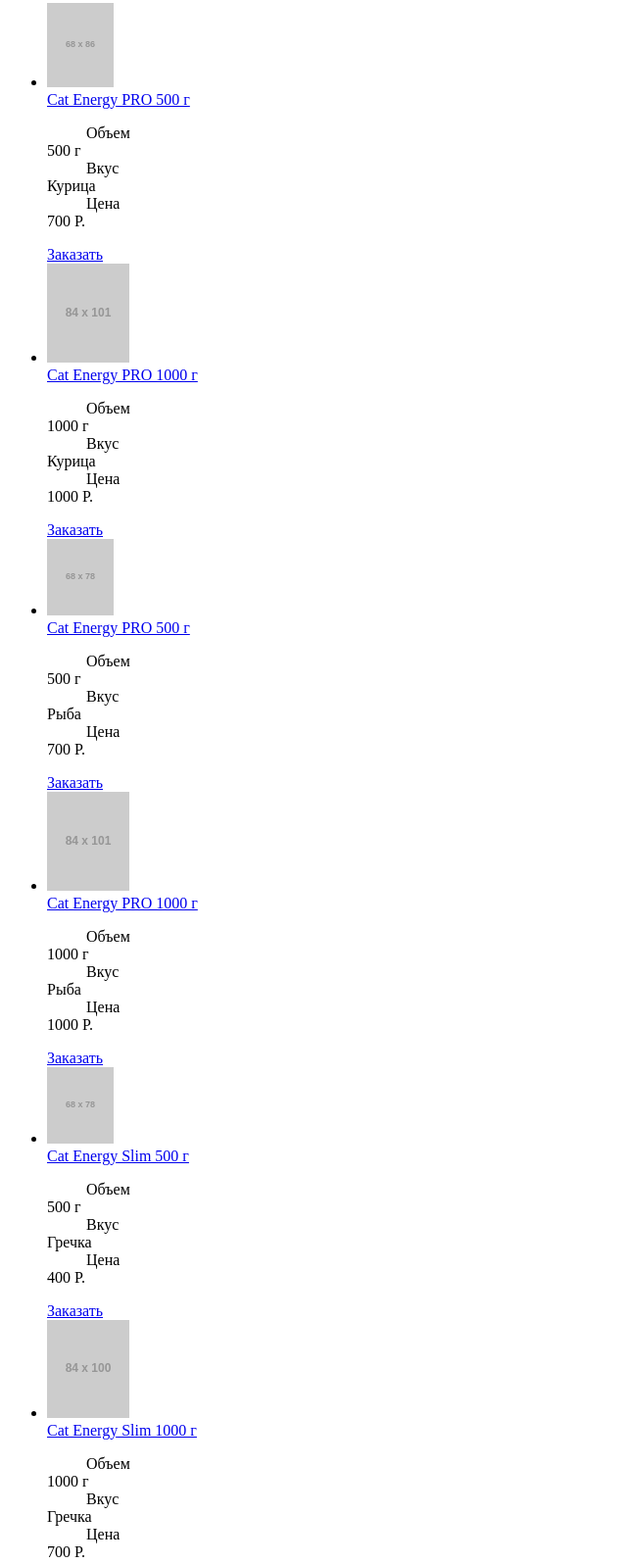
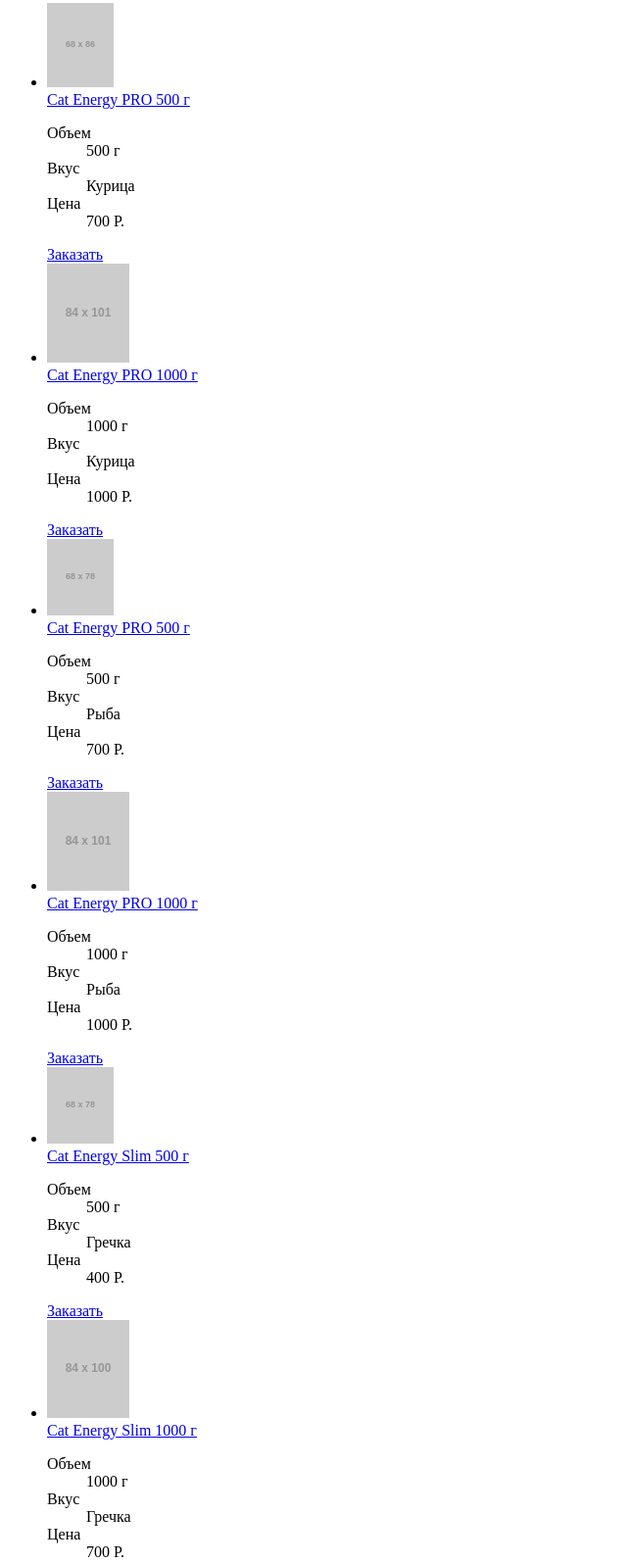
Before and after one commit to JacobBeam/891863-cat-energy-20, a website: page source/catalog.html in a window 1280 px wide. Shown: the part 147-1743 px from the top of the page at 98% size, without its empty margins (0-640 px from the left). Drawn offline with Linux system fonts and the light colour scheme; placeholder pictures from the web are drawn by us.

Commit message:
Правки в верстке catalog.html

```diff
--- a/source/catalog.html
+++ b/source/catalog.html
@@ -47,12 +47,12 @@
               <div class="item-card__info">
                 <a class="item-card__title" href="#">Cat Energy PRO 500 г</a>
                 <dl class="item-card__stats">
-                  <dd class="item-card__description">Объем</dd>
-                  <dt class="item-card__value">500 г</dt>
-                  <dd class="item-card__description">Вкус</dd>
-                  <dt class="item-card__value">Курица</dt>
-                  <dd class="item-card__description">Цена</dd>
-                  <dt class="item-card__value">700 Р.</dt>
+                  <dt class="item-card__description">Объем</dt>
+                  <dd class="item-card__value">500 г</dd>
+                  <dt class="item-card__description">Вкус</dt>
+                  <dd class="item-card__value">Курица</dd>
+                  <dt class="item-card__description">Цена</dt>
+                  <dd class="item-card__value">700 Р.</dd>
                 </dl>
               </div>
             </div>
@@ -69,12 +69,12 @@
               <div class="item-card__info">
                 <a class="item-card__title" href="#">Cat Energy PRO 1000 г</a>
                 <dl class="item-card__stats">
-                  <dd class="item-card__description">Объем</dd>
-                  <dt class="item-card__value">1000 г</dt>
-                  <dd class="item-card__description">Вкус</dd>
-                  <dt class="item-card__value">Курица</dt>
-                  <dd class="item-card__description">Цена</dd>
-                  <dt class="item-card__value">1000 Р.</dt>
+                  <dt class="item-card__description">Объем</dt>
+                  <dd class="item-card__value">1000 г</dd>
+                  <dt class="item-card__description">Вкус</dt>
+                  <dd class="item-card__value">Курица</dd>
+                  <dt class="item-card__description">Цена</dt>
+                  <dd class="item-card__value">1000 Р.</dd>
                 </dl>
               </div>
             </div>
@@ -91,12 +91,12 @@
               <div class="item-card__info">
                 <a class="item-card__title" href="#">Cat Energy PRO 500 г</a>
                 <dl class="item-card__stats">
-                  <dd class="item-card__description">Объем</dd>
-                  <dt class="item-card__value">500 г</dt>
-                  <dd class="item-card__description">Вкус</dd>
-                  <dt class="item-card__value">Рыба </dt>
-                  <dd class="item-card__description">Цена</dd>
-                  <dt class="item-card__value">700 Р.</dt>
+                  <dt class="item-card__description">Объем</dt>
+                  <dd class="item-card__value">500 г</dd>
+                  <dt class="item-card__description">Вкус</dt>
+                  <dd class="item-card__value">Рыба </dd>
+                  <dt class="item-card__description">Цена</dt>
+                  <dd class="item-card__value">700 Р.</dd>
                 </dl>
               </div>
             </div>
@@ -113,12 +113,12 @@
               <div class="item-card__info">
                 <a class="item-card__title" href="#">Cat Energy PRO 1000 г</a>
                 <dl class="item-card__stats">
-                  <dd class="item-card__description">Объем</dd>
-                  <dt class="item-card__value">1000 г</dt>
-                  <dd class="item-card__description">Вкус</dd>
-                  <dt class="item-card__value">Рыба</dt>
-                  <dd class="item-card__description">Цена</dd>
-                  <dt class="item-card__value">1000 Р.</dt>
+                  <dt class="item-card__description">Объем</dt>
+                  <dd class="item-card__value">1000 г</dd>
+                  <dt class="item-card__description">Вкус</dt>
+                  <dd class="item-card__value">Рыба</dd>
+                  <dt class="item-card__description">Цена</dt>
+                  <dd class="item-card__value">1000 Р.</dd>
                 </dl>
               </div>
             </div>
@@ -135,12 +135,12 @@
               <div class="item-card__info">
                 <a class="item-card__title" href="#">Cat Energy Slim 500 г</a>
                 <dl class="item-card__stats">
-                  <dd class="item-card__description">Объем</dd>
-                  <dt class="item-card__value">500 г</dt>
-                  <dd class="item-card__description">Вкус</dd>
-                  <dt class="item-card__value">Гречка</dt>
-                  <dd class="item-card__description">Цена</dd>
-                  <dt class="item-card__value">400 Р.</dt>
+                  <dt class="item-card__description">Объем</dt>
+                  <dd class="item-card__value">500 г</dd>
+                  <dt class="item-card__description">Вкус</dt>
+                  <dd class="item-card__value">Гречка</dd>
+                  <dt class="item-card__description">Цена</dt>
+                  <dd class="item-card__value">400 Р.</dd>
                 </dl>
               </div>
             </div>
@@ -157,12 +157,12 @@
               <div class="item-card__info">
                 <a class="item-card__title" href="#">Cat Energy Slim 1000 г</a>
                 <dl class="item-card__stats">
-                  <dd class="item-card__description">Объем</dd>
-                  <dt class="item-card__value">1000 г</dt>
-                  <dd class="item-card__description">Вкус</dd>
-                  <dt class="item-card__value">Гречка</dt>
-                  <dd class="item-card__description">Цена</dd>
-                  <dt class="item-card__value">700 Р.</dt>
+                  <dt class="item-card__description">Объем</dt>
+                  <dd class="item-card__value">1000 г</dd>
+                  <dt class="item-card__description">Вкус</dt>
+                  <dd class="item-card__value">Гречка</dd>
+                  <dt class="item-card__description">Цена</dt>
+                  <dd class="item-card__value">700 Р.</dd>
                 </dl>
               </div>
             </div>
@@ -179,12 +179,12 @@
               <div class="item-card__info">
                 <a class="item-card__title" href="#">Cat Energy Slim 500 г</a>
                 <dl class="item-card__stats">
-                  <dd class="item-card__description">Объем</dd>
-                  <dt class="item-card__value">500 г</dt>
-                  <dd class="item-card__description">Вкус</dd>
-                  <dt class="item-card__value">Рис</dt>
-                  <dd class="item-card__description">Цена</dd>
-                  <dt class="item-card__value">500 Р.</dt>
+                  <dt class="item-card__description">Объем</dt>
+                  <dd class="item-card__value">500 г</dd>
+                  <dt class="item-card__description">Вкус</dt>
+                  <dd class="item-card__value">Рис</dd>
+                  <dt class="item-card__description">Цена</dt>
+                  <dd class="item-card__value">500 Р.</dd>
                 </dl>
               </div>
             </div>
@@ -207,32 +207,32 @@
           <li class="additional-goods__item additional-card">
             <a class="additional-card__title" href="#">Сахарозаменитель</a>
             <dl class="additional-card__stats">
-              <dd class="additional-card__description">1 упаковка (100 г)</dd>
-              <dt class="additional-card__value">200 Р</dt>
+              <dt class="additional-card__description">1 упаковка (100 г)</dt>
+              <dd class="additional-card__value">200 Р</dd>
             </dl>
             <a class="additional-card__link button" href="#">Заказать</a>
           </li>
           <li class="additional-goods__item additional-card">
             <a class="additional-card__title" href="#">Питьевая вода</a>
             <dl class="additional-card__stats">
-              <dd class="additional-card__description">5 литров</dd>
-              <dt class="additional-card__value">50 Р</dt>
+              <dt class="additional-card__description">5 литров</dt>
+              <dd class="additional-card__value">50 Р</dd>
             </dl>
             <a class="additional-card__link button" href="#">Заказать</a>
           </li>
           <li class="additional-goods__item additional-card">
             <a class="additional-card__title" href="#">Молоко</a>
             <dl class="additional-card__stats">
-              <dd class="additional-card__description">1 литр</dd>
-              <dt class="additional-card__value">100 Р</dt>
+              <dt class="additional-card__description">1 литр</dt>
+              <dd class="additional-card__value">100 Р</dd>
             </dl>
             <a class="additional-card__link button" href="#">Заказать</a>
           </li>
           <li class="additional-goods__item additional-card">
             <a class="additional-card__title" href="#">Витамины</a>
             <dl class="additional-card__stats">
-              <dd class="additional-card__description">1 упаковка (30 г)</dd>
-              <dt class="additional-card__value">300 Р</dt>
+              <dt class="additional-card__description">1 упаковка (30 г)</dt>
+              <dd class="additional-card__value">300 Р</dd>
             </dl>
             <a class="additional-card__link button" href="#">Заказать</a>
           </li>
```
